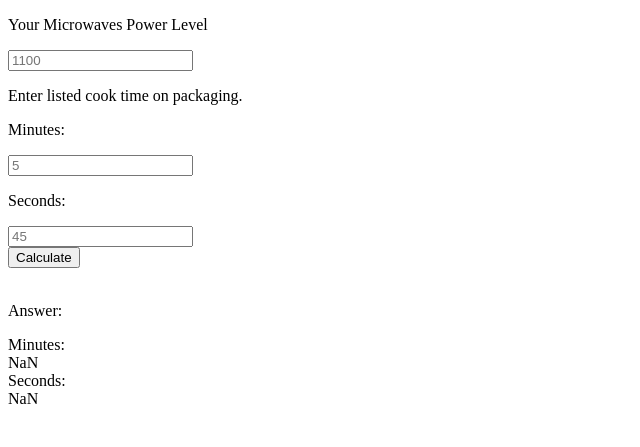
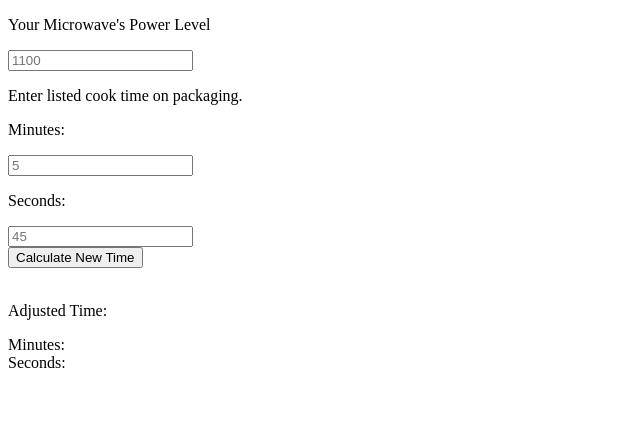
Before and after one commit to DanielBabcock/MicrowaveConverter, a plain HTML site: page index.html in a window 1280 px wide. Shown: the whole page, without its empty margins (0-640 px from the left). Drawn offline with Linux system fonts and the light colour scheme.

Commit message:
temp fix

```diff
--- a/conversion.js
+++ b/conversion.js
@@ -1,4 +1,5 @@
-// console.log("calculator.js: ");
+"use strict"
+// console.log("conversion.js: ");
 
 // formula you time will === (700/Your Power)*Listed Time
 
@@ -17,12 +18,6 @@ let calc = document.getElementById("calculate");
     calc.addEventListener("click", function(){
         yourTime();
     });
-
-// console.log("Minutes :", cookTimeMin);
-// console.log("Seconds :", cookTimeSec);
-// console.log("Calc fired :", calc);
-// console.log("yourTime fired :", yourTime);
-
 
 // **********************
 // *    Declare funtions:      *
@@ -50,16 +45,12 @@ calc.addEventListener("click", function(){
 
             answerAreaA.innerHTML = newMinutes;
             answerAreaB.innerHTML = newSeconds;
+
         return newMinutes + ":" + (newSeconds < 10 ? '0' : '') + newSeconds;
 
+        // console.log("Something happening after return in yourTime : ");
 
-        }
+        };
 
-        yourTime();
-
-
-
-        // function answerTime(newMinutes, newSeconds) {
-        //     let resultMinutes = answerAreaA.innerHTML.newMinutes;
-        //     let resultSeconds = answerAreaB.innerHTML.newSeconds;
-        // }
+        // yourTime();
+        // console.log(" Something happening after yourTime: ");
--- a/index.html
+++ b/index.html
@@ -6,11 +6,11 @@
     <meta http-equiv="X-UA-Compatible" content="ie=edge">
     <link rel="stylesheet" type="text/css" href="microwave.css">
 
-    <title>Document</title>
+    <title>Microwave Time/Power Converter</title>
 </head>
     <body>
         <form>
-        <p>Your Microwaves Power Level</p>
+            <p>Your Microwave's Power Level</p>
                 <input type="number" id="power" placeholder="1100"></input>
             <br>
 
@@ -23,10 +23,10 @@
                 <input type="number" id="cookTimeS" placeholder="45" ></input>
 
             <br>
-        <button id="calculate">Calculate</button><br>
+            <button onclick="yourTime()" type="button" id="calculate">Calculate New Time</button><br>
 
             <br>
-        <p>Answer:</p>
+            <p>Adjusted Time:</p>
             Minutes:<div id="answerAreaA"></div>
             Seconds:<div id="answerAreaB"></div>
             <!-- <button id="answerAreaA" class="equals" data-result="">=</button> -->
```
Also changed, not shown: 1 other file. Lines whose indentation alone changed are shown as unchanged.
